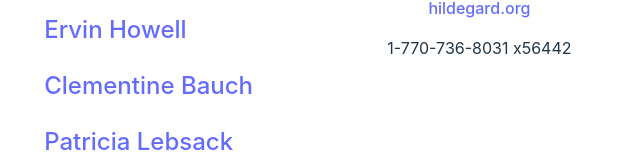
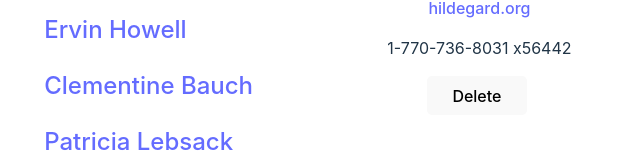
Before and after one commit to luisjover/pruebasreact, a React (Vite) app: page /users/1 in a window 1280 px wide. Shown: the part 301-467 px from the top of the page, without its empty margins (319-959 px from the left). Built offline with nearby package versions, Linux system fonts and the light colour scheme.

Commit message:
feat(button):delete button

```diff
--- a/src/components/User.tsx
+++ b/src/components/User.tsx
@@ -1,15 +1,20 @@
-import { useParams } from "react-router-dom"
-import { getUser } from "../assets/db/users";
+import {useNavigate, useParams, } from "react-router-dom"
+import { deleteUser, getUser } from "../assets/db/users";
 
 export const User = () => {
     const params = useParams();
-
+    const navigate = useNavigate();
 
     const userId: string | undefined = params.userId;
     if (userId === undefined) return;
     const user = getUser(parseInt(userId))
     if (user === undefined) return <div>User not found</div>;
 
+    const handleDelete = () =>{
+        deleteUser(parseInt(userId));
+        navigate("/users");
+
+    }
 
     return (
         <>
@@ -24,6 +29,7 @@ export const User = () => {
             <div>
                 <p>{user.phone}</p>
             </div>
+            <button className="delte-button" onClick={handleDelete}>Delete</button>
         </>
     )
 }
```
